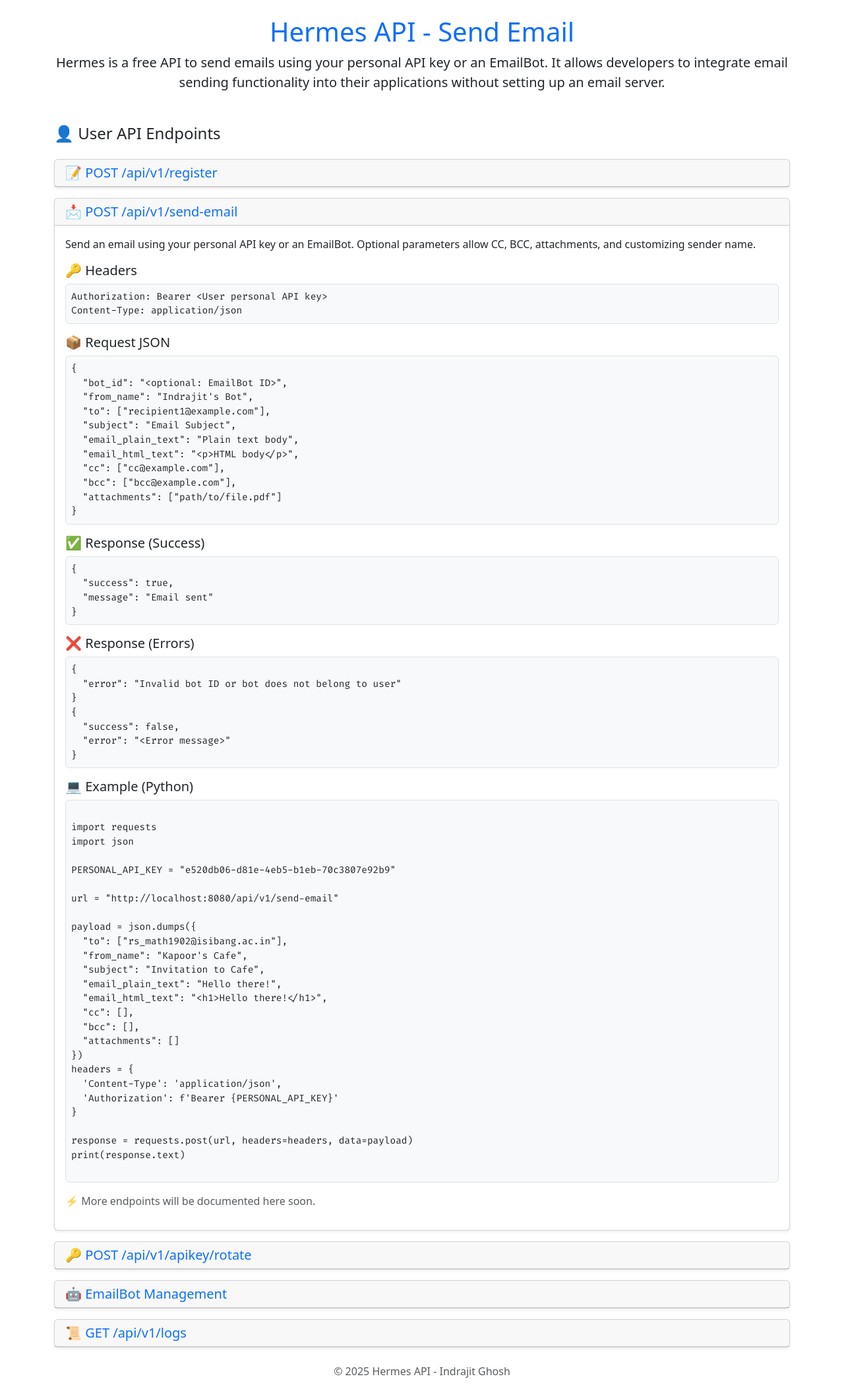
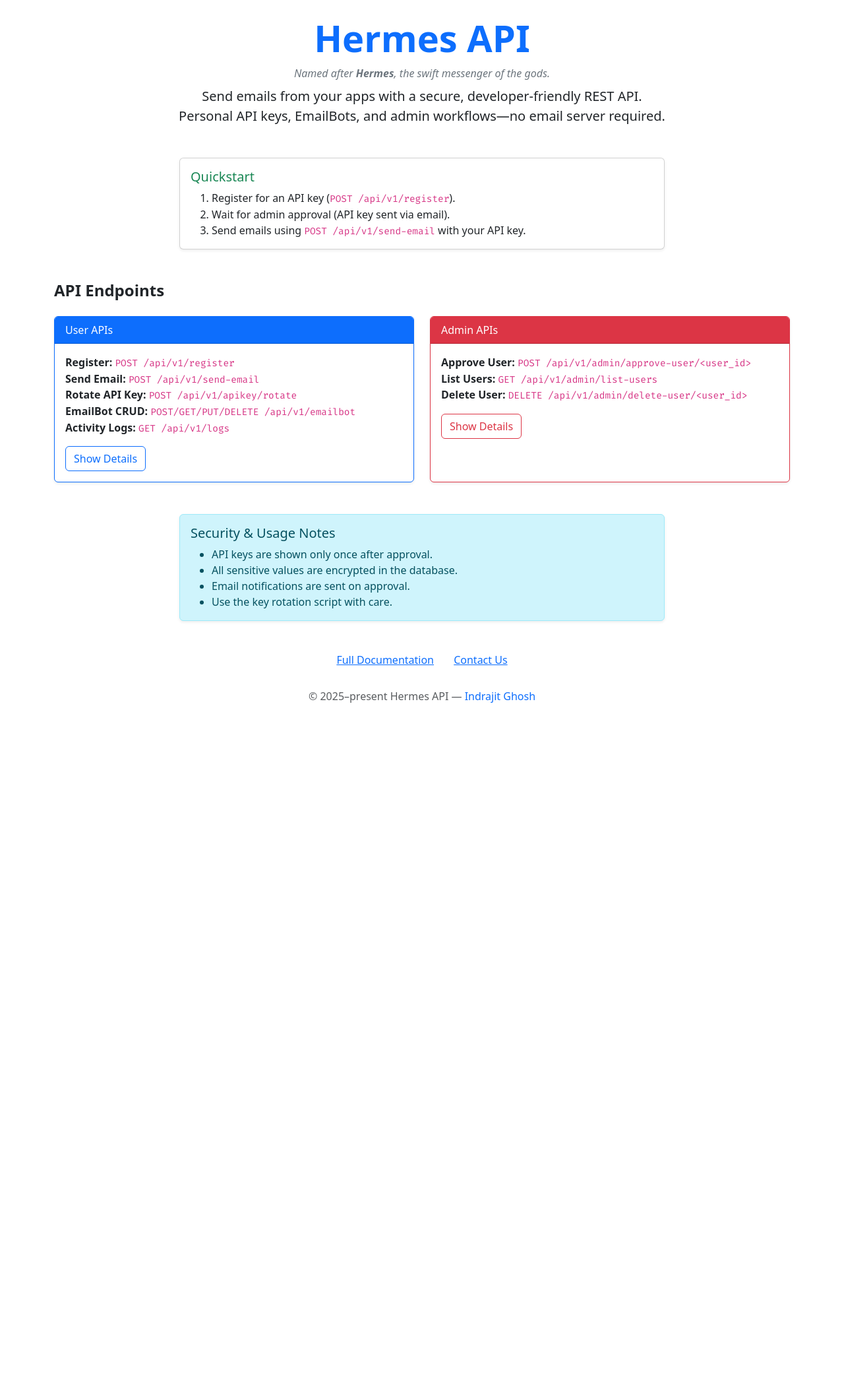
Before and after one commit to indrajit912/Hermes, a Flask app: page / in a window 1280 px wide. Shown: the part 56-2170 px from the top of the page at 66% size. After the commit the page ends 1121 px from the top, so only its background shows below. Run offline with Flask 3, Linux system fonts and the light colour scheme; parts of the project's set-up code (start-up, migrations or seed data) failed here and were passed over.

Commit message:
homepage modified with proper informations and stylish design using bootstrap

```diff
--- a/app/home/home.py
+++ b/app/home/home.py
@@ -1,3 +1,4 @@
+
 from flask import Blueprint, render_template
 from datetime import datetime
 
@@ -6,3 +7,7 @@ home_bp = Blueprint("home", __name__)
 @home_bp.route("/", methods=["GET"])
 def homepage():
     return render_template("homepage.html", year=datetime.now().year)
+
+@home_bp.route("/docs", methods=["GET"])
+def full_docs():
+    return render_template("full_docs.html", year=datetime.now().year)
--- a/app/templates/_endpoints/_emailbot_crud_endpoint.html
+++ /dev/null
@@ -1,21 +0,0 @@
-<!-- EMAILBOT CRUD -->
-<div class="card mb-3 shadow-sm">
-    <div class="card-header">
-        <h5 class="mb-0">
-            <a class="text-decoration-none" data-bs-toggle="collapse" href="#emailbot-collapse" role="button" aria-expanded="false" aria-controls="emailbot-collapse">
-                🤖 EmailBot Management
-            </a>
-        </h5>
-    </div>
-    <div class="collapse" id="emailbot-collapse">
-        <div class="card-body">
-            <p>Create, list, update, or delete EmailBots.</p>
-            <ul>
-                <li><strong>POST /api/v1/emailbot</strong> - Add new bot</li>
-                <li><strong>GET /api/v1/emailbot</strong> - List your bots</li>
-                <li><strong>PUT /api/v1/emailbot/&lt;bot_id&gt;</strong> - Update bot</li>
-                <li><strong>DELETE /api/v1/emailbot/&lt;bot_id&gt;</strong> - Delete bot</li>
-            </ul>
-        </div>
-    </div>
-</div>
--- a/app/templates/_endpoints/_log_endpoint.html
+++ /dev/null
@@ -1,32 +0,0 @@
-<!-- LOGS -->
-<div class="card mb-3 shadow-sm">
-    <div class="card-header">
-        <h5 class="mb-0">
-            <a class="text-decoration-none" data-bs-toggle="collapse" href="#logs-collapse" role="button" aria-expanded="false" aria-controls="logs-collapse">
-                📜 GET /api/v1/logs
-            </a>
-        </h5>
-    </div>
-    <div class="collapse" id="logs-collapse">
-        <div class="card-body">
-            <p>Fetch your recent API activity logs. Supports <code>?limit=20</code> query parameter.</p>
-
-            <h6>🔑 Headers</h6>
-            <pre class="p-2 bg-light border rounded"><code>Authorization: Bearer &lt;User personal API key&gt;</code></pre>
-
-            <h6>✅ Response</h6>
-            <pre class="p-2 bg-light border rounded"><code>{
-  "success": true,
-  "logs": [
-    {
-      "id": "log-id",
-      "endpoint": "/api/v1/emailbot",
-      "method": "POST",
-      "timestamp": "2025-09-23T12:34:56Z",
-      "status_code": 200
-    }
-  ]
-}</code></pre>
-        </div>
-    </div>
-</div>
--- a/app/templates/_endpoints/_register_endpoint.html
+++ /dev/null
@@ -1,27 +0,0 @@
-<!-- REGISTER -->
-<div class="card mb-3 shadow-sm">
-    <div class="card-header">
-        <h5 class="mb-0">
-            <a class="text-decoration-none" data-bs-toggle="collapse" href="#register-collapse" role="button" aria-expanded="false" aria-controls="register-collapse">
-                📝 POST /api/v1/register
-            </a>
-        </h5>
-    </div>
-    <div class="collapse" id="register-collapse">
-        <div class="card-body">
-            <p>Request a personal API key. Wait for admin approval before use.</p>
-
-            <h6>📦 Request JSON</h6>
-            <pre class="p-2 bg-light border rounded"><code>{
-  "name": "Alice Example",
-  "email": "alice@example.com"
-}</code></pre>
-
-            <h6>✅ Response</h6>
-            <pre class="p-2 bg-light border rounded"><code>{
-  "success": true,
-  "message": "API key requested, waiting for admin approval."
-}</code></pre>
-        </div>
-    </div>
-</div>
--- a/app/templates/_endpoints/_rotate_apikey_endpoint.html
+++ /dev/null
@@ -1,26 +0,0 @@
-
-<!-- ROTATE API KEY -->
-<div class="card mb-3 shadow-sm">
-    <div class="card-header">
-        <h5 class="mb-0">
-            <a class="text-decoration-none" data-bs-toggle="collapse" href="#rotate-apikey-collapse" role="button" aria-expanded="false" aria-controls="rotate-apikey-collapse">
-                🔑 POST /api/v1/apikey/rotate
-            </a>
-        </h5>
-    </div>
-    <div class="collapse" id="rotate-apikey-collapse">
-        <div class="card-body">
-            <p>Rotate your personal API key. Old key is invalidated immediately.</p>
-
-            <h6>🔑 Headers</h6>
-            <pre class="p-2 bg-light border rounded"><code>Authorization: Bearer &lt;User personal API key&gt;</code></pre>
-
-            <h6>✅ Response</h6>
-            <pre class="p-2 bg-light border rounded"><code>{
-  "success": true,
-  "message": "API key rotated successfully",
-  "new_api_key": "new-generated-key"
-}</code></pre>
-        </div>
-    </div>
-</div>
--- a/app/templates/_endpoints/_send_email_endpoint.html
+++ /dev/null
@@ -1,80 +0,0 @@
-
-<!-- Send Email Endpoint Section -->
-<div class="card mb-3 shadow-sm">
-    <div class="card-header">
-        <h5 class="mb-0">
-            <a class="text-decoration-none" data-bs-toggle="collapse" href="#send-email-collapse" role="button" aria-expanded="false" aria-controls="send-email-collapse">
-                📩 POST /api/v1/send-email
-            </a>
-        </h5>
-    </div>
-    <div class="collapse show" id="send-email-collapse">
-        <div class="card-body">
-            <p>Send an email using your personal API key or an EmailBot. Optional parameters allow CC, BCC, attachments, and customizing sender name.</p>
-
-            <h5>🔑 Headers</h5>
-            <pre class="p-2 bg-light border rounded"><code>Authorization: Bearer &lt;User personal API key&gt;
-Content-Type: application/json</code></pre>
-
-            <h5>📦 Request JSON</h5>
-            <pre class="p-2 bg-light border rounded"><code>{
-  "bot_id": "&lt;optional: EmailBot ID&gt;",
-  "from_name": "Indrajit's Bot",
-  "to": ["recipient1@example.com"],
-  "subject": "Email Subject",
-  "email_plain_text": "Plain text body",
-  "email_html_text": "&lt;p&gt;HTML body&lt;/p&gt;",
-  "cc": ["cc@example.com"],
-  "bcc": ["bcc@example.com"],
-  "attachments": ["path/to/file.pdf"]
-}</code></pre>
-
-            <h5>✅ Response (Success)</h5>
-            <pre class="p-2 bg-light border rounded"><code>{
-  "success": true,
-  "message": "Email sent"
-}</code></pre>
-
-            <h5>❌ Response (Errors)</h5>
-            <pre class="p-2 bg-light border rounded"><code>{
-  "error": "Invalid bot ID or bot does not belong to user"
-}
-{
-  "success": false,
-  "error": "&lt;Error message&gt;"
-}</code></pre>
-
-            <h5>💻 Example (Python)</h5>
-            <pre class="p-2 bg-light border rounded"><code class="language-python">
-import requests
-import json
-
-PERSONAL_API_KEY = "e520db06-d81e-4eb5-b1eb-70c3807e92b9"
-
-url = "http://localhost:8080/api/v1/send-email"
-
-payload = json.dumps({
-  "to": ["rs_math1902@isibang.ac.in"],
-  "from_name": "Kapoor's Cafe",
-  "subject": "Invitation to Cafe",
-  "email_plain_text": "Hello there!",
-  "email_html_text": "&lt;h1&gt;Hello there!&lt;/h1&gt;",
-  "cc": [],
-  "bcc": [],
-  "attachments": []
-})
-headers = {
-  'Content-Type': 'application/json',
-  'Authorization': f'Bearer {PERSONAL_API_KEY}'
-}
-
-response = requests.post(url, headers=headers, data=payload)
-print(response.text)
-            </code></pre>
-
-            <p class="mt-3 text-muted">
-                ⚡ More endpoints will be documented here soon.
-            </p>
-        </div>
-    </div>
-</div>
--- a/app/templates/base.html
+++ b/app/templates/base.html
@@ -26,7 +26,7 @@
     </div>
 
     <footer class="text-center mt-4 mb-4 text-muted">
-        &copy; {{ year }} Hermes API - Indrajit Ghosh
+        &copy; 2025&ndash;present Hermes API &mdash; <a href="https://indrajitghosh.onrender.com" target="_blank" rel="noopener" class="text-decoration-none">Indrajit Ghosh</a>
     </footer>
 
     <!-- Bootstrap JS Bundle (includes Popper) -->
--- a/app/templates/homepage.html
+++ b/app/templates/homepage.html
@@ -1,29 +1,106 @@
 {% extends "base.html" %}
 
 {% block content %}
-<!-- Page Header -->
+<!-- Hero Section -->
 <div class="text-center mb-5">
-    <h1 class="text-primary">Hermes API - Send Email</h1>
-    <p class="lead">
-        Hermes is a free API to send emails using your personal API key or an EmailBot.
-        It allows developers to integrate email sending functionality into their applications without setting up an email server.
-    </p>
+    <h1 class="display-4 fw-bold text-primary">Hermes API</h1>
+    <p class="fst-italic text-secondary mb-2">Named after <b>Hermes</b>, the swift messenger of the gods.</p>
+    <p class="lead">Send emails from your apps with a secure, developer-friendly REST API.<br>Personal API keys, EmailBots, and admin workflows—no email server required.</p>
 </div>
 
-<!-- USER-LEVEL ENDPOINTS -->
-<div class="mb-4">
-    <h4>👤 User API Endpoints</h4>
+<!-- Quickstart -->
+<div class="row justify-content-center mb-5">
+    <div class="col-md-8">
+        <div class="card shadow-sm">
+            <div class="card-body">
+                <h5 class="card-title text-success">Quickstart</h5>
+                <ol class="mb-0">
+                    <li>Register for an API key (<code>POST /api/v1/register</code>).</li>
+                    <li>Wait for admin approval (API key sent via email).</li>
+                    <li>Send emails using <code>POST /api/v1/send-email</code> with your API key.</li>
+                </ol>
+            </div>
+        </div>
+    </div>
 </div>
 
-{% include '_endpoints/_register_endpoint.html' %}
+<!-- API Endpoints Overview -->
+<div class="mb-4">
+    <h2 class="h4 fw-bold">API Endpoints</h2>
+</div>
 
-{% include '_endpoints/_send_email_endpoint.html' %}
+<div class="row g-4">
+    <!-- User Endpoints -->
+    <div class="col-md-6">
+        <div class="card h-100 border-primary shadow-sm">
+            <div class="card-header bg-primary text-white">User APIs</div>
+            <div class="card-body">
+                <ul class="list-unstyled mb-3">
+                    <li><b>Register:</b> <code>POST /api/v1/register</code></li>
+                    <li><b>Send Email:</b> <code>POST /api/v1/send-email</code></li>
+                    <li><b>Rotate API Key:</b> <code>POST /api/v1/apikey/rotate</code></li>
+                    <li><b>EmailBot CRUD:</b> <code>POST/GET/PUT/DELETE /api/v1/emailbot</code></li>
+                    <li><b>Activity Logs:</b> <code>GET /api/v1/logs</code></li>
+                </ul>
+                <button class="btn btn-outline-primary" type="button" data-bs-toggle="collapse" data-bs-target="#userApiDetails" aria-expanded="false" aria-controls="userApiDetails">Show Details</button>
+                <div class="collapse mt-3" id="userApiDetails">
+                    <pre class="bg-light p-2 rounded"><code>POST /api/v1/send-email
+Headers: Authorization: Bearer &lt;API_KEY&gt;
+Body: {
+    "to": ["recipient@example.com"],
+    "subject": "Hello",
+    "email_plain_text": "Body text",
+    "email_html_text": "&lt;p&gt;Body HTML&lt;/p&gt;"
+}
+</code></pre>
+                </div>
+            </div>
+        </div>
+    </div>
+    <!-- Admin Endpoints -->
+    <div class="col-md-6">
+        <div class="card h-100 border-danger shadow-sm">
+            <div class="card-header bg-danger text-white">Admin APIs</div>
+            <div class="card-body">
+                <ul class="list-unstyled mb-3">
+                    <li><b>Approve User:</b> <code>POST /api/v1/admin/approve-user/&lt;user_id&gt;</code></li>
+                    <li><b>List Users:</b> <code>GET /api/v1/admin/list-users</code></li>
+                    <li><b>Delete User:</b> <code>DELETE /api/v1/admin/delete-user/&lt;user_id&gt;</code></li>
+                </ul>
+                <button class="btn btn-outline-danger" type="button" data-bs-toggle="collapse" data-bs-target="#adminApiDetails" aria-expanded="false" aria-controls="adminApiDetails">Show Details</button>
+                <div class="collapse mt-3" id="adminApiDetails">
+                    <pre class="bg-light p-2 rounded"><code>POST /api/v1/admin/approve-user/&lt;user_id&gt;
+Headers: Authorization: Bearer &lt;ADMIN_API_KEY&gt;
+Response: {
+    "success": true,
+    "api_key": "&lt;plaintext API key&gt;"
+}
+</code></pre>
+                </div>
+            </div>
+        </div>
+    </div>
+</div>
 
-{% include '_endpoints/_rotate_apikey_endpoint.html' %}
+<!-- Security & Notes -->
+<div class="row justify-content-center mt-5">
+    <div class="col-md-8">
+        <div class="alert alert-info shadow-sm">
+            <h5 class="mb-2">Security &amp; Usage Notes</h5>
+            <ul class="mb-0">
+                <li>API keys are shown only once after approval.</li>
+                <li>All sensitive values are encrypted in the database.</li>
+                <li>Email notifications are sent on approval.</li>
+                <li>Use the key rotation script with care.</li>
+            </ul>
+        </div>
+    </div>
+</div>
 
-{% include '_endpoints/_emailbot_crud_endpoint.html' %}
-
-{% include '_endpoints/_log_endpoint.html' %}
-
+<!-- Footer Links -->
+<div class="text-center mt-4">
+    <a href="{{ url_for('home.full_docs') }}" class="btn btn-link">Full Documentation</a>
+    <a href="https://indrajitghosh.onrender.com/contact" class="btn btn-link">Contact Us</a>
+</div>
 
 {% endblock %}
```
Also changed, not shown: app/templates/_endpoints/_me_endpoint.html (deleted, +0 -31 lines), app/templates/full_docs.html (added, +251 -0 lines).
